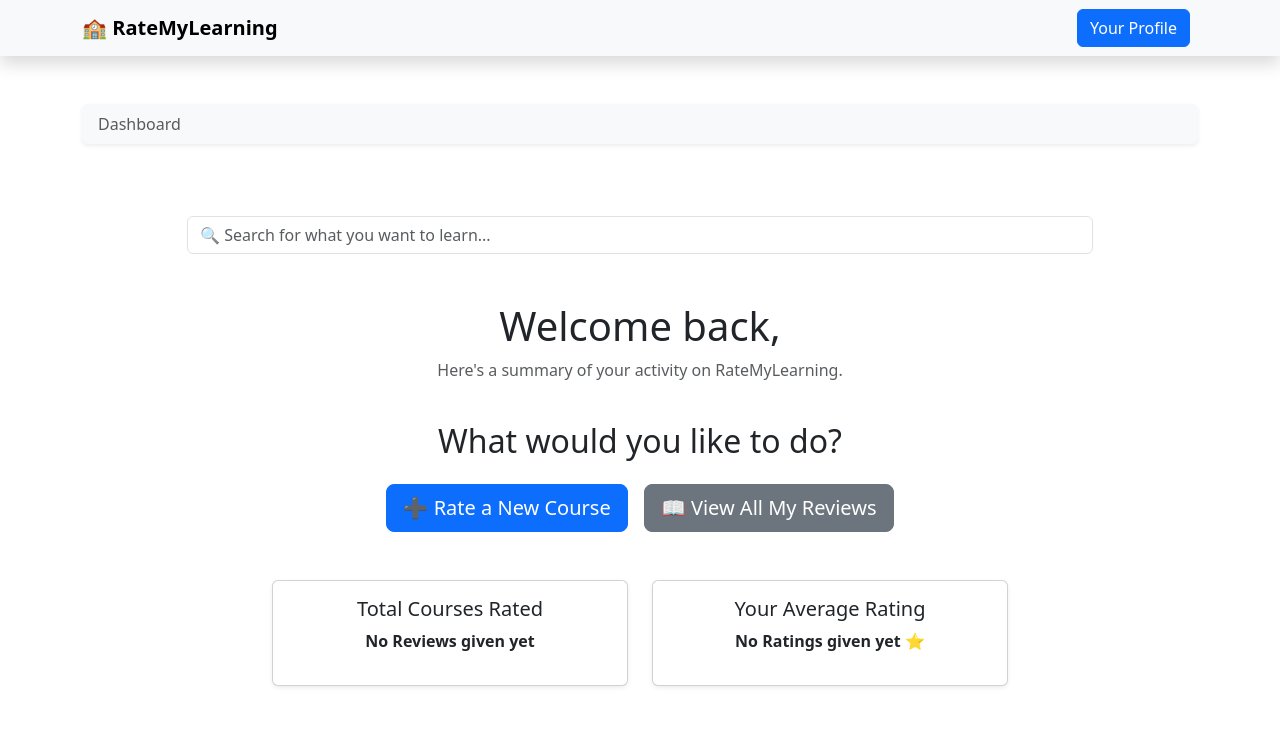
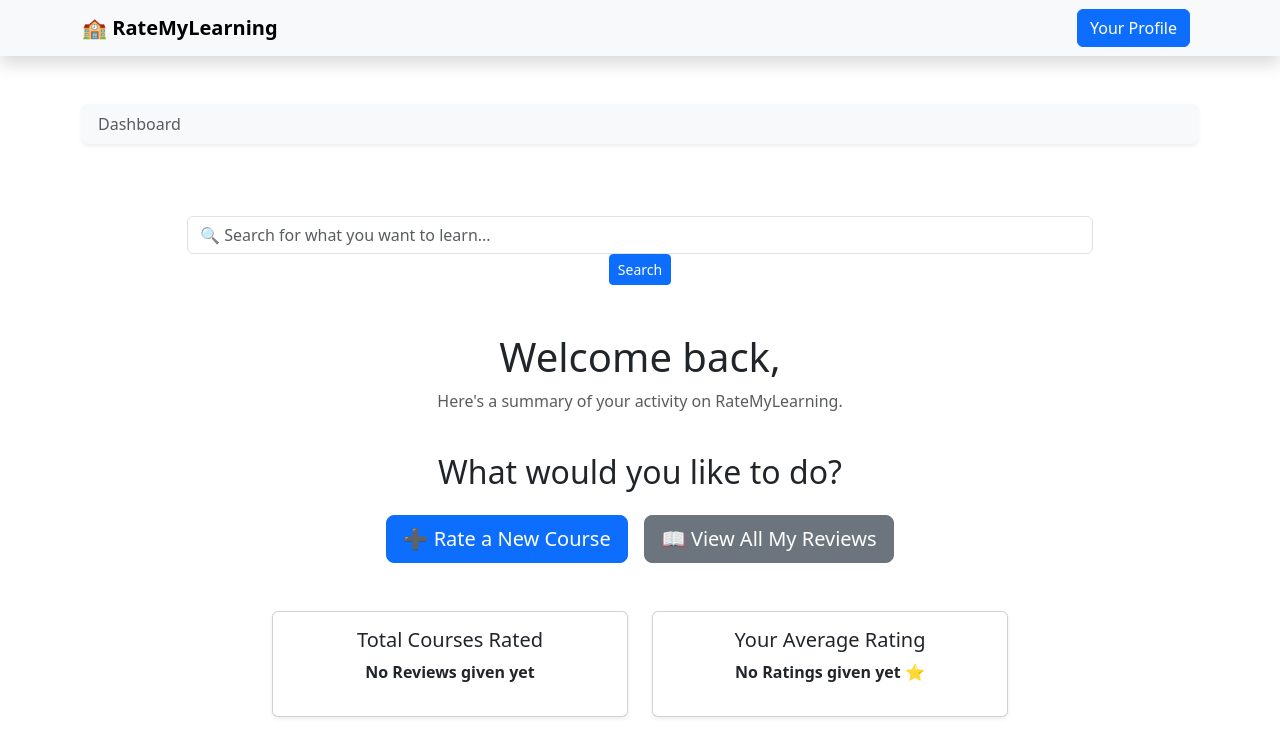
Before and after one commit to shardulkulk297/RateMyLearning.com, a React (Vite) app: page /reviewer in a window 1280 px wide. Shown: the top 756 px of the page. Built offline with nearby package versions, Linux system fonts and the light colour scheme; no server answers; sample sign-in values are in the browser's storage.

Commit message:
Created button besides Search bar

```diff
--- a/src/components/Reviewer/Search.jsx
+++ b/src/components/Reviewer/Search.jsx
@@ -7,6 +7,7 @@ const Search = () => {
                 <div className="col-md-10">
                     <div className="search-container">
                         <input type="text" className="form-control search-input" placeholder="🔍 Search for what you want to learn..."/>
+                        <button className='btn btn-primary btn-sm'>Search</button>
 
                     </div>
                 </div>
```
